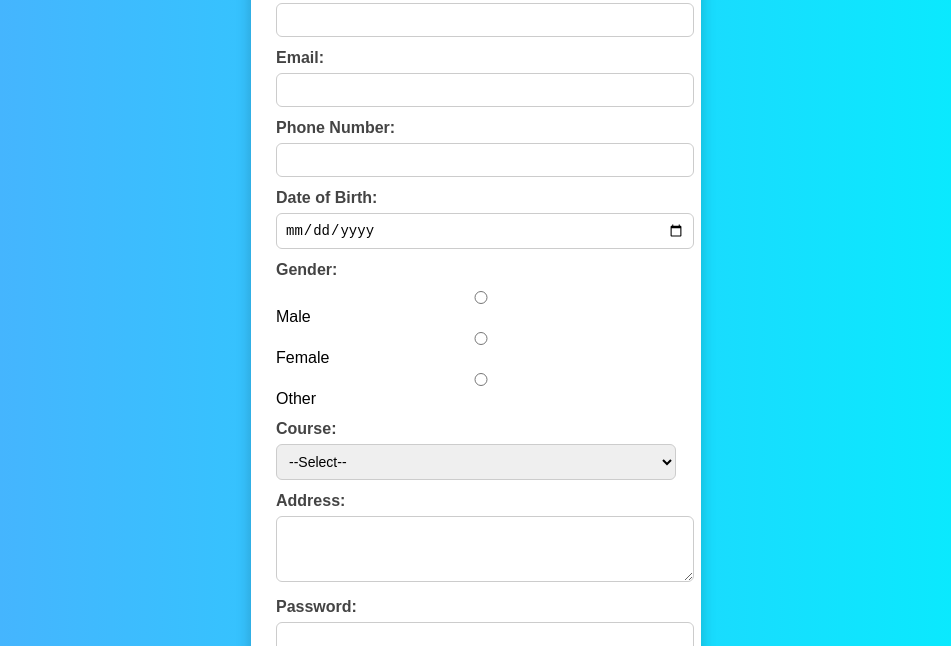
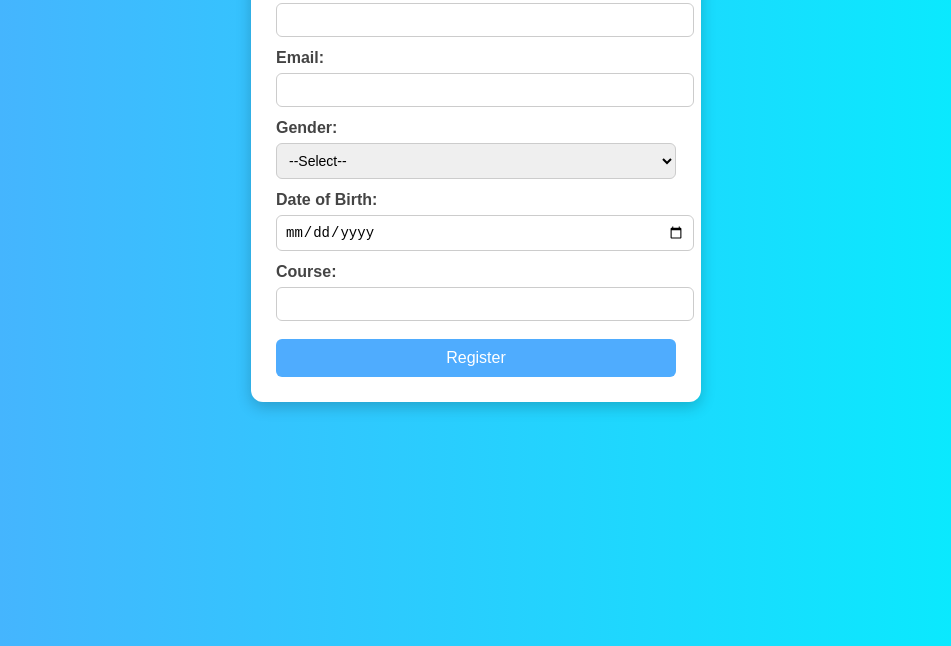
Before and after one commit to akshana06/student, a plain HTML site: page index.html in a window 1280 px wide. Shown: the part 154-800 px from the top of the page, without its empty margins (164-1115 px from the left). Drawn offline with Linux system fonts and the light colour scheme.

Commit message:
Update index.html

```diff
--- a/index.html
+++ b/index.html
@@ -10,48 +10,29 @@
   <div class="container">
     <h2>Student Registration Form</h2>
     <form id="regForm">
-
-      <label for="fullname">Full Name:</label>
-      <input type="text" id="fullname" name="fullname" required>
+      <label for="name">Full Name:</label>
+      <input type="text" id="name" name="name" required>
 
       <label for="email">Email:</label>
       <input type="email" id="email" name="email" required>
 
-      <label for="phone">Phone Number:</label>
-      <input type="tel" id="phone" name="phone" maxlength="10" required>
+      <label for="gender">Gender:</label>
+      <select id="gender" name="gender" required>
+        <option value="">--Select--</option>
+        <option value="Male">Male</option>
+        <option value="Female">Female</option>
+      </select>
 
       <label for="dob">Date of Birth:</label>
       <input type="date" id="dob" name="dob" required>
 
-      <label>Gender:</label>
-      <div class="gender">
-        <input type="radio" name="gender" value="Male" required> Male
-        <input type="radio" name="gender" value="Female"> Female
-        <input type="radio" name="gender" value="Other"> Other
-      </div>
-
       <label for="course">Course:</label>
-      <select id="course" name="course" required>
-        <option value="">--Select--</option>
-        <option value="B.Sc">B.Sc</option>
-        <option value="B.Com">B.Com</option>
-        <option value="B.A">B.A</option>
-        <option value="BCA">BCA</option>
-        <option value="MCA">MCA</option>
-      </select>
-
-      <label for="address">Address:</label>
-      <textarea id="address" name="address" rows="3" required></textarea>
-
-      <label for="password">Password:</label>
-      <input type="password" id="password" name="password" required>
-
-      <label for="confirm">Confirm Password:</label>
-      <input type="password" id="confirm" name="confirm" required>
+      <input type="text" id="course" name="course" required>
 
       <button type="submit">Register</button>
     </form>
-    <p id="msg"></p>
+
+    <div id="output"></div>
   </div>
 
   <script src="script.js"></script>
```
